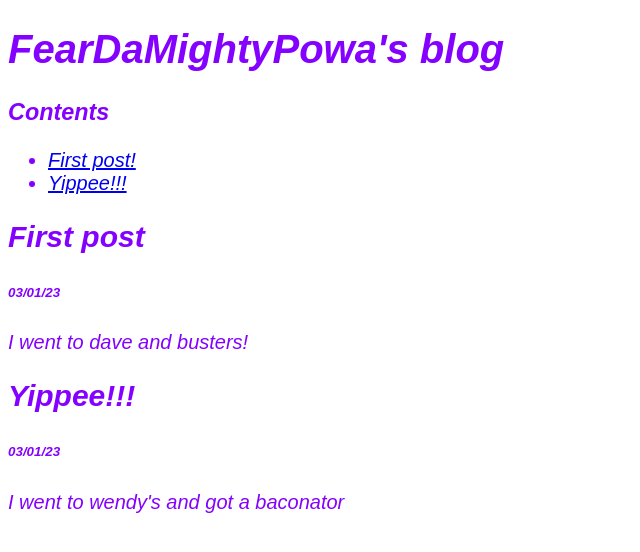
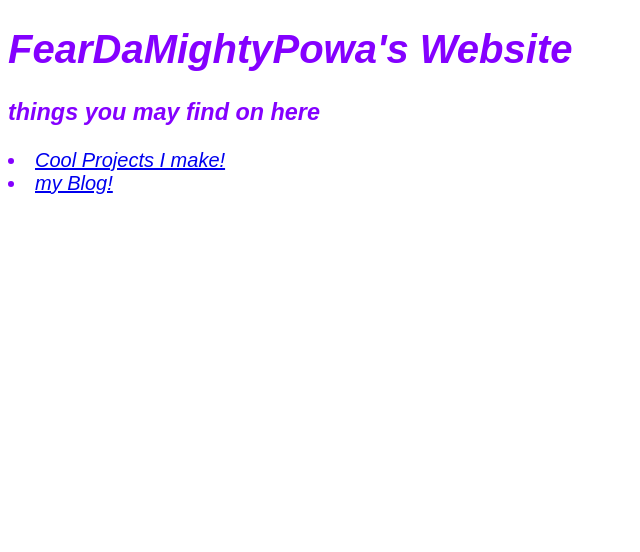
Before and after one commit to FearDaMightyPowa/FearDaMightyPowa.github.io, a plain HTML site: page index.html in a window 1280 px wide. Shown: the whole page, without its empty margins (0-640 px from the left). Drawn offline with Linux system fonts and the light colour scheme.

Commit message:
added like a bunch of stuff

```diff
--- a/index.html
+++ b/index.html
@@ -2,7 +2,7 @@
 <html>
     <head>
         <meta charset="utf-8">
-        <title>FearDaMightyPowa's Blog</title>
+        <title>FearDaMightyPowa's Website</title>
     </head>
     <body>
  <style>
@@ -15,23 +15,12 @@
 
  </style>
 
-        <h1>FearDaMightyPowa's blog</h1>
+        <h1>FearDaMightyPowa's Website</h1>
+      <h3>things you may find on here</h3>
+      <li><a href="Projects.html">Cool Projects I make!</a></li>
+      <li><a href=Blog.html> my Blog!</a></li>
 
-        <h3>Contents</h3>
-        <ul>
-            <li><a href="#Post1">First post!</a></li>
-            <li><a href="#Post2">Yippee!!!</a></li>
-        </ul>
-
-        <h2 id="Post1">First post</h2>
-        <h6>03/01/23</h6>
-
-        <p>I went to dave and busters!</p>
-
-        <h2 id="Post2">Yippee!!!</h2>
-        <h6>03/01/23</h6>
-
-        <p>I went to wendy's and got a baconator</p>
+       <audio src="Pizza Tower OST - Pepperman Strikes! (Boss 1 Pepperman).mp3></audio>
 
 
     </body>
```
Also changed, not shown: Blog.html (added, +38 -0 lines), PicturesOfMyFavoriteCharacters.html (added), Projects.html (added), Snake.html (added), style.css (added), 2 other files.
